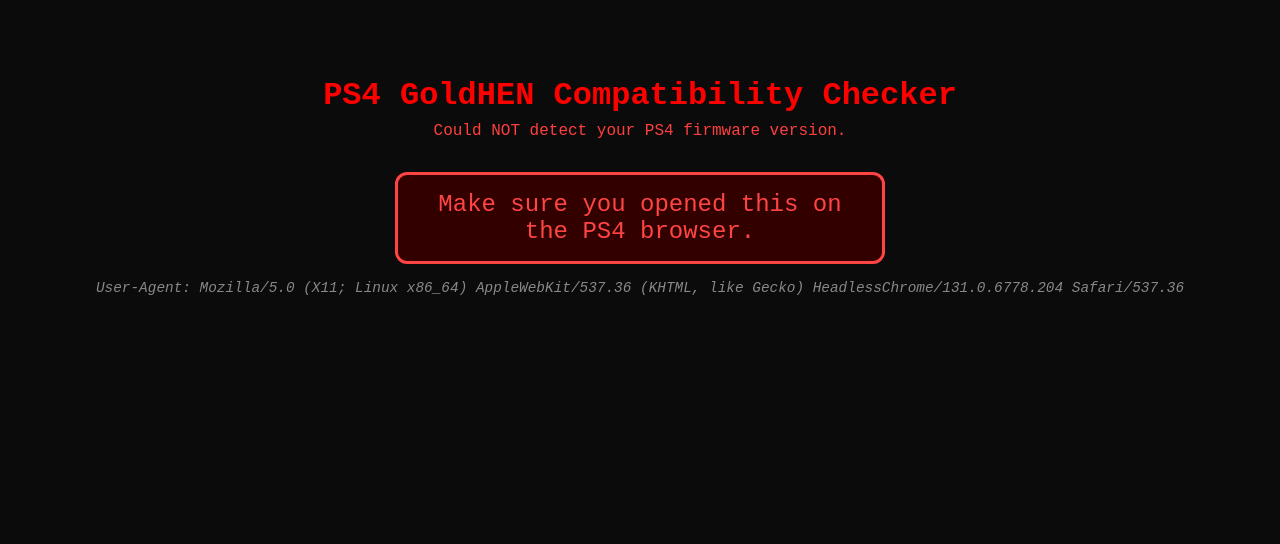
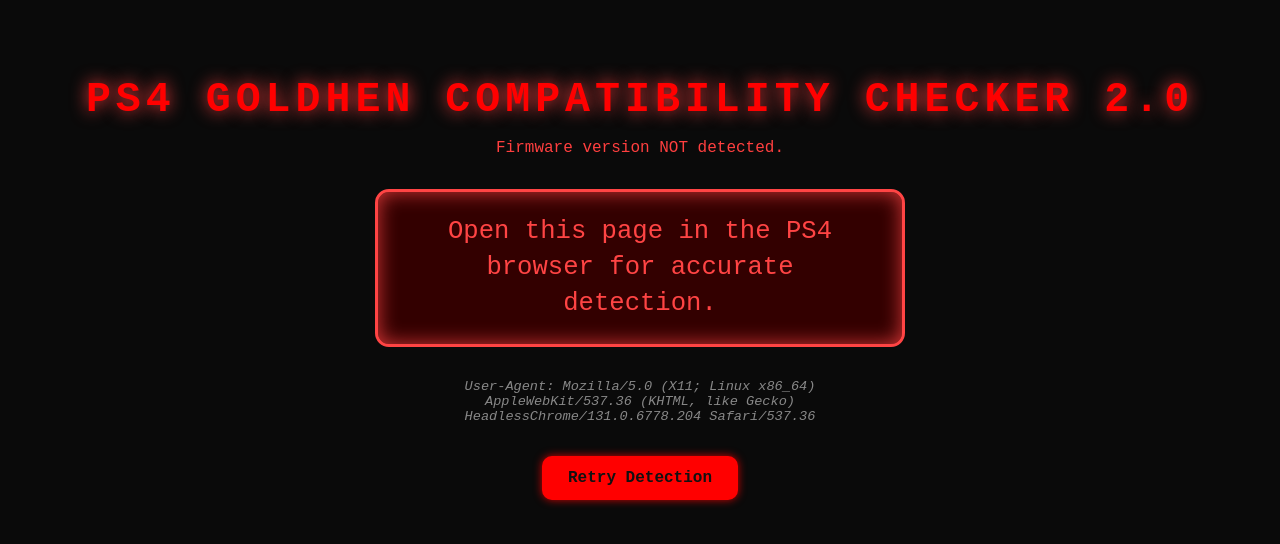
Before and after one commit to nobehong/ha, a plain HTML site: page index.html in a window 1280 px wide. Drawn offline with Linux system fonts and the light colour scheme.

Commit message:
Update index.html

```diff
--- a/index.html
+++ b/index.html
@@ -1,64 +1,103 @@
 <!DOCTYPE html>
-<html lang="en">
+<html lang="en" >
 <head>
   <meta charset="UTF-8" />
   <meta name="viewport" content="width=device-width, initial-scale=1" />
-<title>GoldHEN Compatibility Checker</title>
+  <title>GoldHEN Compatibility Checker 2.0</title>
   <style>
+    @keyframes glowPulse {
+      0%, 100% { text-shadow: 0 0 8px #ff0000; }
+      50% { text-shadow: 0 0 20px #ff5555; }
+    }
     body {
-    background: #0b0b0b;
+      margin: 0; padding: 3rem;
+      background: #0a0a0a;
       color: #ff3f3f;
       font-family: "Courier New", Courier, monospace;
       text-align: center;
-    padding: 3rem;
+      user-select: none;
+      -webkit-user-select: none;
+      -moz-user-select: none;
+      -ms-user-select: none;
     }
     h1 {
+      font-weight: 900;
+      font-size: 2.6rem;
       color: #ff0000;
-    margin-bottom: 0.5rem;
+      animation: glowPulse 3s ease-in-out infinite;
+      margin-bottom: 1rem;
+      text-transform: uppercase;
+      letter-spacing: 0.12em;
+      text-shadow: 0 0 10px #ff0000;
     }
     .result {
-    margin-top: 2rem;
-    font-size: 1.5rem;
-    padding: 1rem 2rem;
+      margin: 2rem auto;
+      max-width: 460px;
+      border-radius: 14px;
       border: 3px solid #ff0000;
-    border-radius: 12px;
-    max-width: 420px;
+      padding: 1.4rem 2rem;
+      font-size: 1.6rem;
+      line-height: 1.4;
+      background: #1e0000;
+      color: #ff4d4d;
+      box-shadow: 0 0 12px #ff0000aa inset;
+      user-select: text;
+      cursor: default;
+      transition: color 0.3s ease, border-color 0.3s ease, box-shadow 0.3s ease;
+    }
+    .result.compatible {
+      color: #00ff00;
+      border-color: #00ff00;
+      background: #002200;
+      box-shadow: 0 0 20px #00ff00cc inset;
+    }
+    .result.not-compatible {
+      color: #ff4444;
+      border-color: #ff4444;
+      background: #330000;
+      box-shadow: 0 0 20px #ff4444cc inset;
+    }
+    .info {
+      margin-top: 1rem;
+      font-size: 0.85rem;
+      font-style: italic;
+      color: #888;
+      user-select: text;
+      max-width: 460px;
       margin-left: auto;
       margin-right: auto;
       word-wrap: break-word;
-    background: #1e0000;
     }
-  .compatible {
-    color: #00ff00;
-    border-color: #00ff00;
-    background: #002200;
+    button#retry {
+      margin-top: 2rem;
+      padding: 0.8rem 1.6rem;
+      font-family: monospace;
+      font-weight: 700;
+      font-size: 1rem;
+      border: none;
+      border-radius: 10px;
+      background: #ff0000;
+      color: #111;
+      cursor: pointer;
+      box-shadow: 0 0 8px #ff0000cc;
+      transition: background-color 0.25s ease;
     }
-  .not-compatible {
-    color: #ff4444;
-    border-color: #ff4444;
-    background: #330000;
-  }
-  .info {
-    margin-top: 1rem;
-    font-size: 0.9rem;
-    color: #888;
-    font-style: italic;
+    button#retry:hover {
+      background: #ff5555;
+      box-shadow: 0 0 15px #ff5555cc;
     }
   </style>
 </head>
 <body>
 
-<h1>PS4 GoldHEN Compatibility Checker</h1>
-<div id="status">Detecting your PS4 firmware version...</div>
-<div id="result" class="result">Awaiting detection...</div>
-<div id="ua" class="info"></div>
+<h1>PS4 GoldHEN Compatibility Checker 2.0</h1>
+<div id="status">Initializing detection...</div>
+<div id="result" class="result">Awaiting PS4 browser input...</div>
+<div id="ua" class="info">User-Agent: <em>Loading...</em></div>
+<button id="retry" style="display:none;">Retry Detection</button>
 
 <script>
   (function() {
-    const ua = navigator.userAgent || "";
-    document.getElementById('ua').textContent = `User-Agent: ${ua}`;
-
-    // Known compatible firmwares for GoldHEN
     const compatibleFirmwares = [
       "5.05", "6.72",
       "7.00", "7.01", "7.02", "7.03", "7.04", "7.05",
@@ -71,51 +110,87 @@
       "11.50", "11.51", "11.52", "11.53", "11.54", "11.55"
     ];
 
-    // Extract firmware version from user-agent
-    let fw = null;
+    const borderlineFirmwares = [
+      "10.00", "10.01", "10.50", "12.00", "12.01", "12.50"
+    ];
 
-    const fwPatterns = [
+    const statusEl = document.getElementById("status");
+    const resultEl = document.getElementById("result");
+    const uaEl = document.getElementById("ua");
+    const retryBtn = document.getElementById("retry");
+
+    // Modular extraction function
+    function extractFirmware(userAgent) {
+      const patterns = [
         /PlayStation 4 (\d+\.\d+)/i,
         /PS4; (\d+\.\d+)/i,
         /PlayStation 4\/(\d+\.\d+)/i,
         /PlayStation 4[ ;](\d+\.\d+)/i
       ];
-
-    for (const pattern of fwPatterns) {
-      const match = ua.match(pattern);
-      if (match && match[1]) {
-        fw = match[1];
-        break;
+      for (const pattern of patterns) {
+        const match = userAgent.match(pattern);
+        if (match && match[1]) return match[1];
       }
+      return null;
     }
 
-    const statusEl = document.getElementById('status');
-    const resultEl = document.getElementById('result');
+    // Core detection logic
+    function detectFirmware() {
+      statusEl.textContent = "Scanning your PS4 firmware...";
+      const ua = navigator.userAgent || "";
+      uaEl.textContent = "User-Agent: " + ua;
+
+      // Random delay injection (100-500ms)
+      return new Promise(resolve => {
+        const delay = 100 + Math.random() * 400;
+        setTimeout(() => {
+          let fw = extractFirmware(ua);
 
           if (!fw) {
-      statusEl.textContent = "Could NOT detect your PS4 firmware version.";
-      resultEl.textContent = "Make sure you opened this on the PS4 browser.";
+            statusEl.textContent = "Firmware version NOT detected.";
+            resultEl.textContent = "Open this page in the PS4 browser for accurate detection.";
             resultEl.className = "result not-compatible";
-      return;
+            retryBtn.style.display = "inline-block";
+            return resolve(false);
           }
 
           statusEl.textContent = `Detected PS4 Firmware: ${fw}`;
 
-    if (fw.startsWith("12.")) {
-      resultEl.textContent = "Firmware 12.x detected — GoldHEN is NOT supported on this version.";
-      resultEl.className = "result not-compatible";
-      return;
+          if (compatibleFirmwares.includes(fw)) {
+            resultEl.textContent = "Your PS4 CAN RUN GoldHEN! 🎉 Proceed with the ritual.";
+            resultEl.className = "result compatible";
+            retryBtn.style.display = "none";
+            return resolve(true);
           }
 
-    if (compatibleFirmwares.includes(fw)) {
-      resultEl.textContent = "Your PS4 CAN RUN GoldHEN! 🎉";
-      resultEl.className = "result compatible";
-      return;
+          if (borderlineFirmwares.includes(fw)) {
+            resultEl.textContent = `Firmware ${fw} is NEAR compatible. Stay alert for updates!`;
+            resultEl.className = "result not-compatible";
+            retryBtn.style.display = "none";
+            return resolve(true);
           }
 
-    // If we reach here, firmware is unknown or unsupported
           resultEl.textContent = "Your PS4 firmware is NOT currently compatible with GoldHEN.";
           resultEl.className = "result not-compatible";
+          retryBtn.style.display = "none";
+          resolve(true);
+        }, delay);
+      });
+    }
+
+    retryBtn.addEventListener("click", () => {
+      detectFirmware();
+    });
+
+    // Init detection on load
+    detectFirmware();
+
+    // Future: Placeholder for encrypted telemetry (commented out for ethical reasons)
+    /*
+    function sendTelemetry(data) {
+      // Encrypt & send data via webhook or Telegram API
+    }
+    */
   })();
 </script>
 
```
Lines whose indentation alone changed are shown as unchanged.
